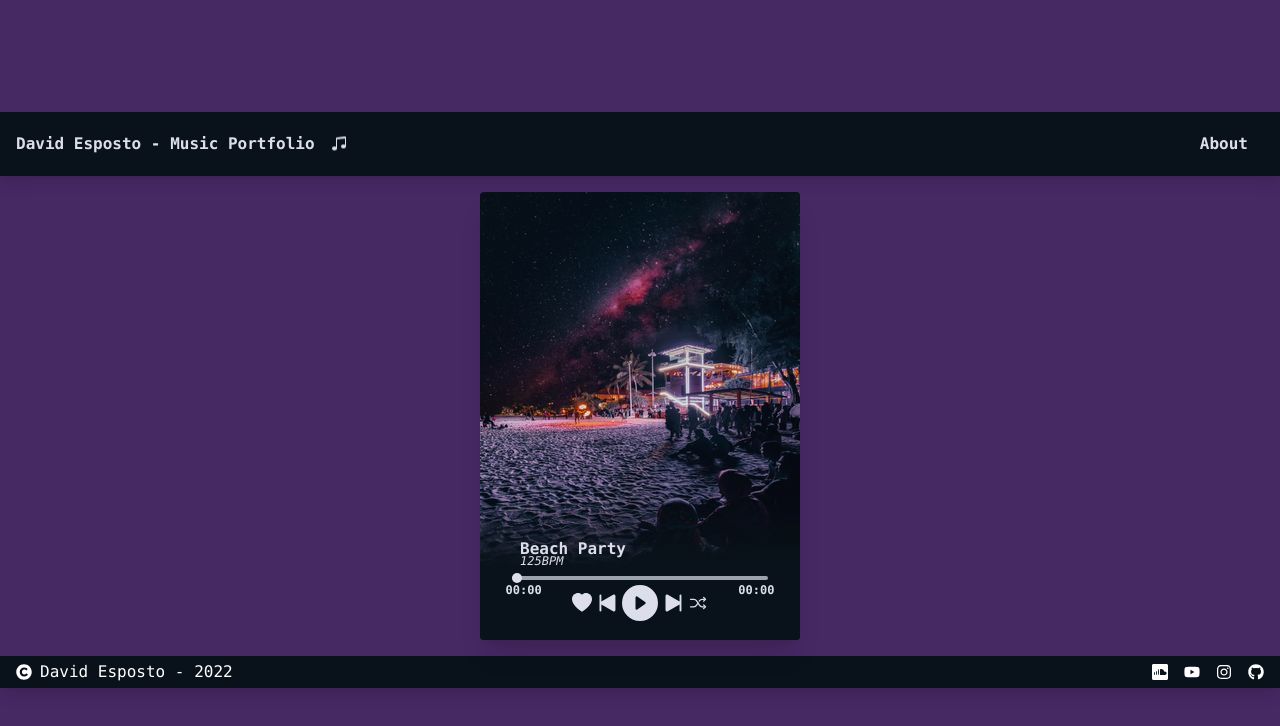
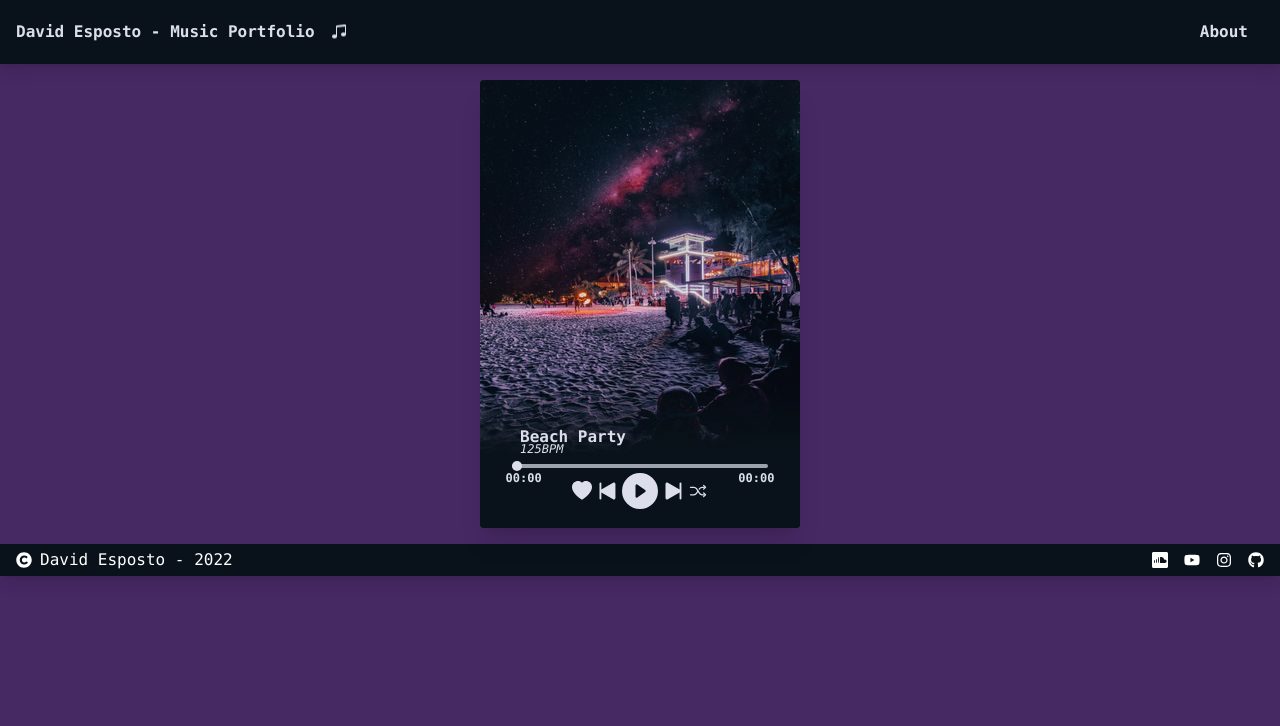
Before and after one commit to desposto/Music_Portfolio, a Next.js app in the folder music-portfolio/: page / in a window 1280 px wide. Shown: the top 726 px of the page. Built offline with nearby package versions, Linux system fonts and the light colour scheme.

Commit message:
arangement change

```diff
--- a/music-portfolio/pages/index.js
+++ b/music-portfolio/pages/index.js
@@ -114,7 +114,7 @@ export default function Home() {
   });
 
   return (
-    <div className="flex flex-col justify-center items-center bg-prp max-h-screen h-screen">
+    <div className="flex flex-col items-center  bg-prp max-h-screen h-screen">
       <Head>
         <title>DE Music</title>
         <meta name="description" content="Generated by create next app" />
```
